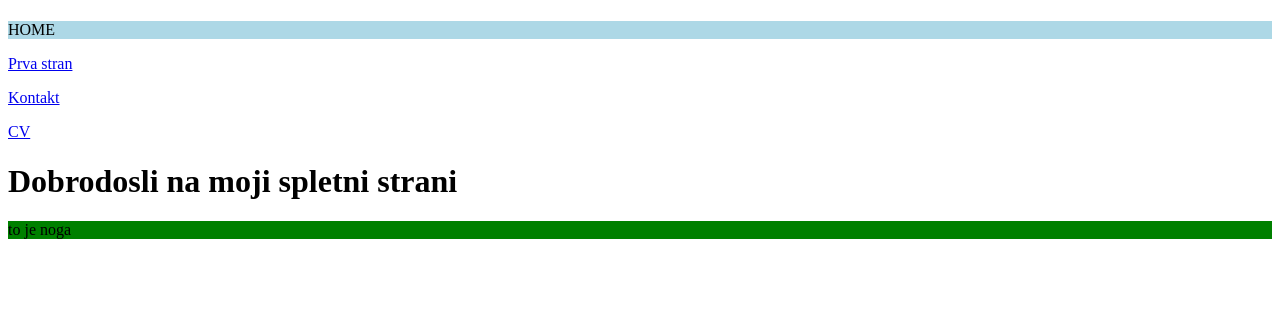
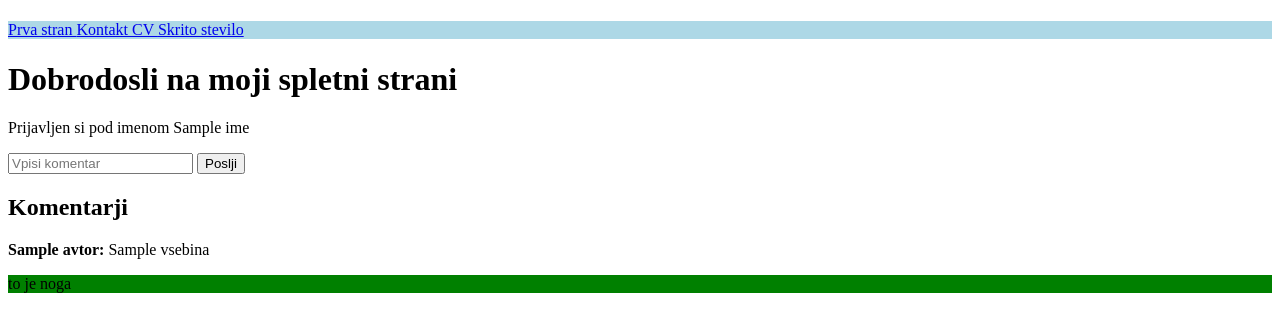
Before and after one commit to tinazaletel/untitled16, a Flask app: template templates/prva_stran.html in a window 1280 px wide. Shown: the top 332 px of the page. Run offline with Flask 2, Linux system fonts and the light colour scheme; the template is opened without the code that fills it: most values are stand-ins (such as "Sample title", 1, 10 or a date in 2020).

Commit message:
Dodal model Uporabnik

```diff
--- a/main.py
+++ b/main.py
@@ -2,14 +2,31 @@
 
 # kako polinka[ html datoteko
 
+import random
+import uuid
+from flask import Flask, render_template, request, redirect, make_response
+from modeli import Komentar, db, Uporabnik
 
-from flask import Flask, render_template, request
+
 
 app = Flask(__name__)
+db.create_all()
 
 @app.route("/")
 def prva_stran() :
-    return render_template ("prva_stran.html")
+    sejna_vrednost =request.cookies.get("sejna_vrednost")
+    uporabnik = db.query(Uporabnik).filter_by(sejna_vrednost=sejna_vrednost).first()
+
+    if uporabnik:
+        ime = uporabnik.ime
+
+    else:
+        ime = None
+
+    komentarji = db.query(Komentar) . all()
+
+    return render_template ("prva_stran.html", ime=ime, komentarji=komentarji)
+
 
 #-----------------------------------------------------
 
@@ -44,7 +61,79 @@ def poslji_sporocilo ():
 
 #prva zadeva je povazana s html, druga pa s pythonom
 
+# nova funkcija prijava
+@app.route("/prijava", methods=["POST"])
+def prijava():
+    ime = request.form.get("ime")
+  #  return render_template("prva_stran.html", ime)
+
+    sejna_vrednost = str(uuid.uuid4 ())
+
+    uporabnik = db.query(Uporabnik). filter_by(ime=ime).first()
+    if not uporabnik:
+        uporabnik = Uporabnik(ime=ime, sejna_vrednost=sejna_vrednost)
+    else:
+        uporabnik.sejna_vrednost = sejna_vrednost
+
+    db.add(uporabnik)
+    db.commit()
+    #shranimo v sejno vrednost
+
+    #section token = sejna vrednost
 
 
+  #  ime = request.form.get("ime")
+    odgovor = make_response(redirect("/"))
+    odgovor.set_cookie("sejna_vrednost", sejna_vrednost)
+    return odgovor
+
+#ce napise ("/") bo [lo na tvojo prvo stran
+
+@app.route("/komentar", methods=["POST"])
+def poslji_komentar():
+    vsebina_komentarja = request.form.get("vsebina")
+    # Tukaj se bo shranil komentar v podatkovno bazo
+    sejna_vrednost = request.cookies.get("sejna_vrednost")
+    uporabnik = db.query(Uporabnik).filter_by(sejna_vrednost=sejna_vrednost).first()
+    komentar = Komentar(
+        avtor=uporabnik.ime,
+        vsebina=vsebina_komentarja
+    )
+    db.add(komentar)
+    db.commit()
+
+
+
+
+
+@app.route("/skrito-stevilo")
+def skrito_stevilo():
+    odgovor = make_response(render_template("skrito_stevilo.html"))
+
+    if not request.cookies.get("SkritoStevilo"):
+        stevilo = str(random.randint(1, 20))
+        odgovor.set_cookie("SkritoStevilo", stevilo)
+    return odgovor
+
+
+
+
+@app.route("/poslji-skrito-stevilo", methods=["POST"])
+def poslji_skrito_stevilo():
+    skrito_stevilo = request.cookies.get("SkritoStevilo")
+    vpisano_stevilo =request.form.get("stevilo")
+
+    if skrito_stevilo == vpisano_stevilo:
+        return "PRAVILNO"
+
+    else:
+        return "NI PRAVILNO"
+
+
+
+
+
+
+# return redirect("/") odpre novo stran
 if __name__== '__main__':
-    app.run()
+    app.run(debug=True)
--- a/requirements.txt
+++ b/requirements.txt
@@ -1 +1,3 @@
 Flask
+gunicorn
+sqla-wrapper
--- a/templates/osnova.html
+++ b/templates/osnova.html
@@ -16,13 +16,16 @@
 
 </h1>
 
-<div id="glava"> HOME</div>
-    <p><a href="/">Prva stran </a></p
-    <p><a href="/kontakt">Kontakt </a></p
-    <p><a href="cv">CV </a></p
+<div id="glava">
+    <a href="/">Prva stran </a>
+    <a href="/kontakt">Kontakt </a>
+    <a href="cv">CV </a>
 
+    <a href="/skrito-stevilo">Skrito stevilo</a>
 
-< !--tukaj se nahaja html koda podstani -->
+</div>
+
+<!--tukaj se nahaja html koda podstani -->
     {% block vsebina %}
     {% endblock %}
 
--- a/templates/prva_stran.html
+++ b/templates/prva_stran.html
@@ -5,4 +5,28 @@
 {% block vsebina %}
 
 <h1>Dobrodosli na moji spletni strani</h1>
+
+{% if ime %}
+    <p> Prijavljen si pod imenom {{ ime }}</p>
+    <form method="POST" action="/komentar">
+        <input name="vsebina" placeholder="Vpisi komentar">
+        <button type="submit">Poslji</button>
+    </form>
+
+    <h2>Komentarji</h2>
+    {% for komentar in komentarji %}
+    <p><strong>{{ komentar.avtor }}: </strong> {{ komentar.vsebina }}</p>
+    {% endfor %}
+
+
+{% else %}
+
+    <p>Prijavi se:</p>
+
+    <form method="POST" action="/prijava">
+        <input name="ime" placeholder="Tovje ime">
+        <button type="submit">Prijava</button>
+    </form>
+
+{% endif %}
 {% endblock %}
```
Also changed, not shown: modeli.py (+14 -0 lines), templates/skrito_stevilo.html (added, +12 -0 lines), 1 other file.
